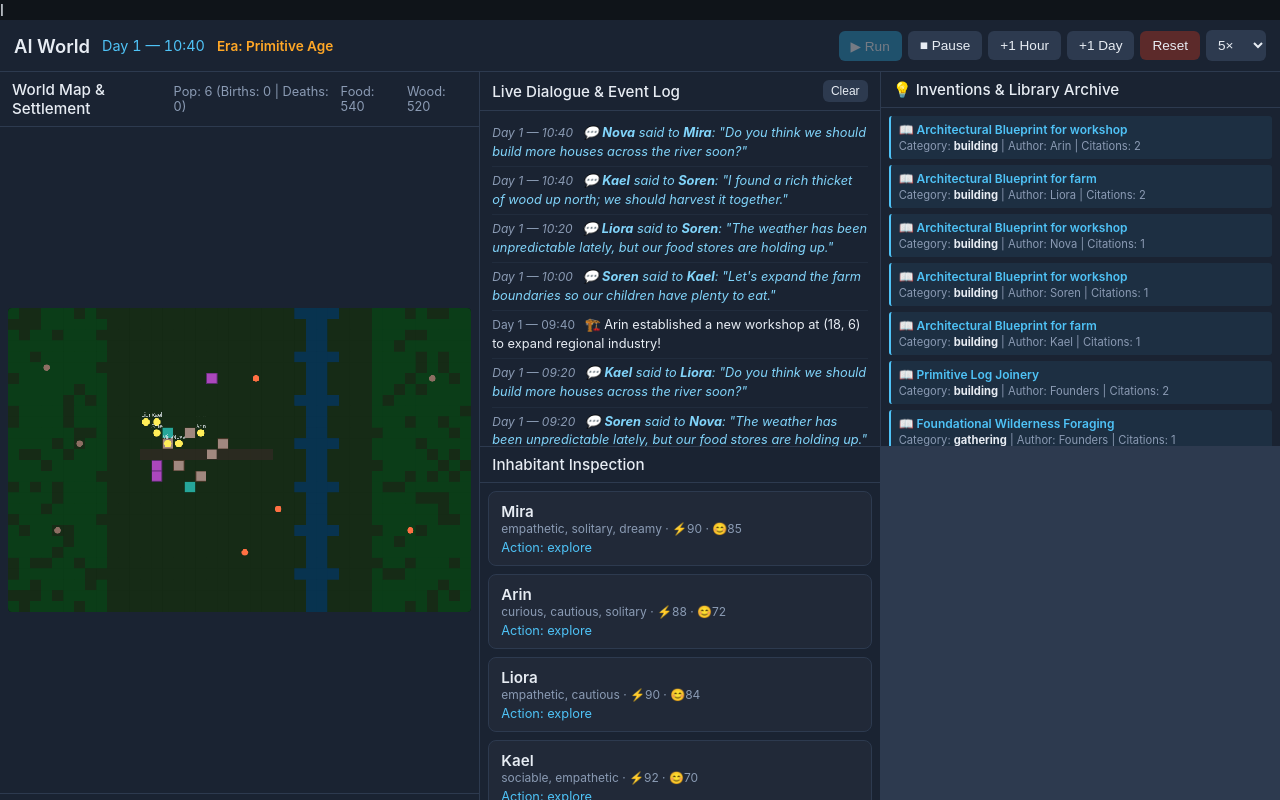
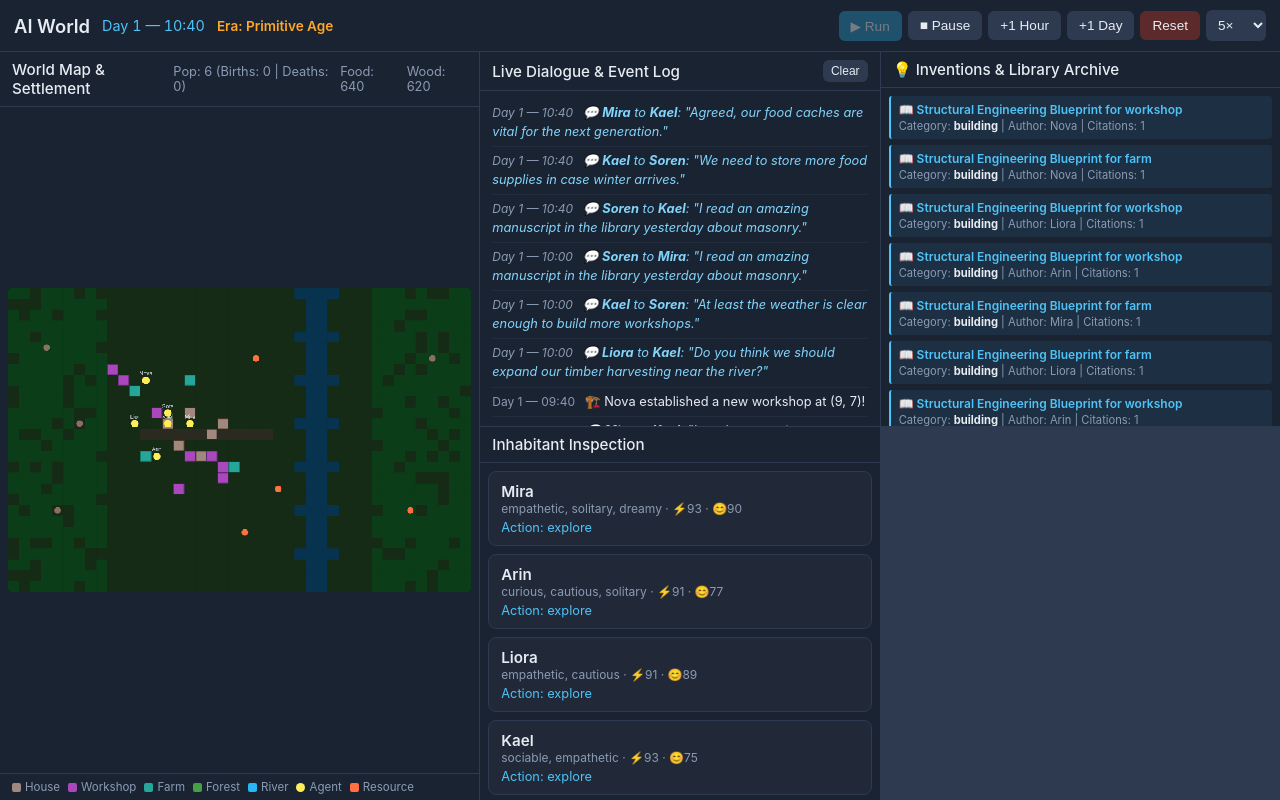
Before and after one commit to a1bybi/ai-world, a plain HTML site: page index.html in a window 1280 px wide. Both pictures are taken after a click on the button "▶ Run". Drawn offline with Linux system fonts and the light colour scheme.

Commit message:
Implement summary modal and adjust agent parameters
Added modal for displaying simulation summary and updated various parameters for agent behavior and resource management.

```diff
--- a/index.html
+++ b/index.html
@@ -1,4 +1,4 @@
-l<!DOCTYPE html>
+<!DOCTYPE html>
 <html lang="en">
 <head>
   <meta charset="UTF-8" />
@@ -27,7 +27,7 @@
 }
 * { box-sizing: border-box; margin: 0; padding: 0; }
 html, body { height: 100%; font-family: -apple-system, BlinkMacSystemFont, "Segoe UI", Roboto, sans-serif; background: var(--bg); color: var(--text); overflow: hidden; }
-#app { display: flex; flex-direction: column; height: 100%; max-width: 1450px; margin: 0 auto; }
+#app { display: flex; flex-direction: column; height: 100%; max-width: 1450px; margin: 0 auto; position: relative; }
 .header { display: flex; flex-wrap: wrap; align-items: center; justify-content: space-between; gap: 8px; padding: 10px 14px; background: var(--panel); border-bottom: 1px solid var(--border); flex-shrink: 0; }
 .header-left { display: flex; align-items: center; gap: 12px; flex-wrap: wrap; }
 .header h1 { font-size: 1.15rem; font-weight: 600; }
@@ -82,6 +82,15 @@
 .entry-title { color: var(--accent); font-weight: 600; }
 .tech-entry .entry-title { color: #ce93d8; }
 .entry-meta { color: var(--muted); font-size: 0.7rem; margin-top: 2px; }
+
+/* Modal Summary Styling */
+.modal-overlay { position: fixed; inset: 0; background: rgba(0,0,0,0.75); display: flex; align-items: center; justify-content: center; z-index: 100; opacity: 0; pointer-events: none; transition: opacity 0.2s ease; }
+.modal-overlay.active { opacity: 1; pointer-events: auto; }
+.modal-box { background: var(--panel); border: 1px solid var(--border); border-radius: 10px; width: 550px; max-width: 90%; max-height: 85%; display: flex; flex-direction: column; overflow: hidden; box-shadow: 0 10px 30px rgba(0,0,0,0.5); }
+.modal-header { padding: 14px 18px; border-bottom: 1px solid var(--border); display: flex; align-items: center; justify-content: space-between; }
+.modal-header h2 { font-size: 1.1rem; color: var(--accent); }
+.modal-body { padding: 18px; overflow-y: auto; font-size: 0.85rem; line-height: 1.6; }
+.modal-footer { padding: 12px 18px; border-top: 1px solid var(--border); display: flex; justify-content: flex-end; }
   </style>
 </head>
 <body>
@@ -149,13 +158,27 @@
       </section>
     </main>
   </div>
+
+  <!-- Summary Modal -->
+  <div id="summary-modal" class="modal-overlay">
+    <div class="modal-box">
+      <div class="modal-header">
+        <h2>📜 Society Chronicle Summary</h2>
+        <button id="btn-close-modal" class="btn small">Close</button>
+      </div>
+      <div id="summary-content" class="modal-body"></div>
+      <div class="modal-footer">
+        <button id="modal-resume-btn" class="btn primary">Resume Simulation</button>
+      </div>
+    </div>
+  </div>
+
   <script>
 const TILE = { GRASS: 0, FOREST: 1, RIVER: 2, HOUSE: 3, PATH: 4, WORKSHOP: 5, FARM: 6 };
 const TILE_COLORS = {
   [TILE.GRASS]: '#162b16', [TILE.FOREST]: '#0b3d18', [TILE.RIVER]: '#08334f',
   [TILE.HOUSE]: '#4a3728', [TILE.PATH]: '#2a2a20', [TILE.WORKSHOP]: '#5b2c6f', [TILE.FARM]: '#117a65'
 };
-// Expanded grid to let civilization grow organically without feeling boxed in
 const MAP_W = 42, MAP_H = 28;
 
 class SocietyEvolution {
@@ -175,7 +198,7 @@
 
   tryProceduralInvent(agent, world) {
     const totalSkill = agent.skills.gathering + agent.skills.building;
-    if (totalSkill < 40 || Math.random() > 0.14) return null;
+    if (totalSkill < 35 || Math.random() > 0.16) return null;
 
     const prefixes = ['Advanced', 'Refined', 'Systematic', 'Experimental', 'Obsidian', 'Acoustic', 'Thermal', 'Kinetic', 'Structural', 'Hydraulic', 'Metallic'];
     const roots = ['Masonry', 'Cultivation', 'Fluid Dynamics', 'Weaving', 'Metallurgy', 'Geometry', 'Fermentation', 'Mechanics', 'Carpentry', 'Toolmaking', 'Pathfinding'];
@@ -185,8 +208,10 @@
 
     if (this.inventions.some(inv => inv.name === name)) return null;
 
-    this.globalMultipliers.gathering += 0.06;
-    this.globalMultipliers.building += 0.06;
+    // Inventions directly upgrade world efficiency multipliers
+    this.globalMultipliers.gathering += 0.08;
+    this.globalMultipliers.building += 0.08;
+    this.globalMultipliers.energyEfficiency += 0.05;
 
     this.inventions.push({ name, discoveredBy: agent.name, day: world.day, tick: world.tick });
     this.updateEra(world);
@@ -198,12 +223,11 @@
     const libCount = this.entries.length;
     const alivePop = world.agents.filter(a => a.alive).length;
 
-    // Organic era threshold checks based on actual societal metrics
-    if ((invCount >= 10 && libCount >= 20 && alivePop >= 12) || world.day >= 30) {
+    if ((invCount >= 8 && libCount >= 15 && alivePop >= 10) || world.day >= 25) {
       this.era = 'Industrial Age';
-    } else if ((invCount >= 5 && libCount >= 10 && alivePop >= 8) || world.day >= 15) {
+    } else if ((invCount >= 4 && libCount >= 8 && alivePop >= 8) || world.day >= 12) {
       this.era = 'Expansion Era';
-    } else if ((invCount >= 2 && libCount >= 4) || world.day >= 7) {
+    } else if ((invCount >= 1 && libCount >= 3) || world.day >= 5) {
       this.era = 'Discovery Age';
     } else {
       this.era = 'Primitive Age';
@@ -215,7 +239,7 @@
     if (entries.length > 0) {
       const target = entries[Math.floor(Math.random() * entries.length)];
       target.citations++;
-      agent.skills[target.category] = Math.min(100, agent.skills[target.category] + target.value);
+      agent.skills[target.category] = Math.min(100, agent.skills[target.category] + target.value * 1.5);
       if (!agent.knowledgeAcquired.includes(target.title)) agent.knowledgeAcquired.push(target.title);
       return target.title;
     }
@@ -230,8 +254,8 @@
     if (y % 4 === 0) { map[y][26] = TILE.RIVER; map[y][29] = TILE.RIVER; }
   }
   for (let y = 0; y < MAP_H; y++) {
-    for (let x = 0; x < 9; x++) { if (Math.random() > 0.22) map[y][x] = TILE.FOREST; }
-    for (let x = MAP_W - 9; x < MAP_W; x++) { if (Math.random() > 0.22) map[y][x] = TILE.FOREST; }
+    for (let x = 0; x < 9; x++) { if (Math.random() > 0.2) map[y][x] = TILE.FOREST; }
+    for (let x = MAP_W - 9; x < MAP_W; x++) { if (Math.random() > 0.2) map[y][x] = TILE.FOREST; }
   }
   [[14, 12], [16, 11], [15, 14], [18, 13], [17, 15], [19, 12]].forEach(([x, y]) => { map[y][x] = TILE.HOUSE; });
   for (let x = 12; x < 24; x++) { map[13][x] = TILE.PATH; }
@@ -240,34 +264,34 @@
 
 function createResourceNodes() {
   return [
-    { id: 'wood_1', type: 'wood', x: 3, y: 5, amount: 120, maxAmount: 120 },
-    { id: 'wood_2', type: 'wood', x: 6, y: 12, amount: 100, maxAmount: 100 },
-    { id: 'wood_3', type: 'wood', x: 4, y: 20, amount: 100, maxAmount: 100 },
-    { id: 'wood_4', type: 'wood', x: MAP_W - 4, y: 6, amount: 120, maxAmount: 120 },
-    { id: 'food_1', type: 'food', x: 22, y: 6, amount: 120, maxAmount: 120 },
-    { id: 'food_2', type: 'food', x: 24, y: 18, amount: 100, maxAmount: 100 },
-    { id: 'food_3', type: 'food', x: 21, y: 22, amount: 100, maxAmount: 100 },
-    { id: 'food_4', type: 'food', x: MAP_W - 6, y: 20, amount: 120, maxAmount: 120 },
+    { id: 'wood_1', type: 'wood', x: 3, y: 5, amount: 140, maxAmount: 140 },
+    { id: 'wood_2', type: 'wood', x: 6, y: 12, amount: 120, maxAmount: 120 },
+    { id: 'wood_3', type: 'wood', x: 4, y: 20, amount: 120, maxAmount: 120 },
+    { id: 'wood_4', type: 'wood', x: MAP_W - 4, y: 6, amount: 140, maxAmount: 140 },
+    { id: 'food_1', type: 'food', x: 22, y: 6, amount: 140, maxAmount: 140 },
+    { id: 'food_2', type: 'food', x: 24, y: 18, amount: 120, maxAmount: 120 },
+    { id: 'food_3', type: 'food', x: 21, y: 22, amount: 120, maxAmount: 120 },
+    { id: 'food_4', type: 'food', x: MAP_W - 6, y: 20, amount: 140, maxAmount: 140 },
   ];
 }
 
 function createBuildings() {
   return [
-    { id: 'house_1', type: 'house', x: 14, y: 12, capacity: 5, residents: 0, level: 1 },
-    { id: 'house_2', type: 'house', x: 16, y: 11, capacity: 5, residents: 0, level: 1 },
-    { id: 'house_3', type: 'house', x: 15, y: 14, capacity: 5, residents: 0, level: 1 },
-    { id: 'house_4', type: 'house', x: 18, y: 13, capacity: 5, residents: 0, level: 1 },
-    { id: 'house_5', type: 'house', x: 17, y: 15, capacity: 5, residents: 0, level: 1 },
-    { id: 'house_6', type: 'house', x: 19, y: 12, capacity: 5, residents: 0, level: 1 },
+    { id: 'house_1', type: 'house', x: 14, y: 12, capacity: 6, residents: 0, level: 1 },
+    { id: 'house_2', type: 'house', x: 16, y: 11, capacity: 6, residents: 0, level: 1 },
+    { id: 'house_3', type: 'house', x: 15, y: 14, capacity: 6, residents: 0, level: 1 },
+    { id: 'house_4', type: 'house', x: 18, y: 13, capacity: 6, residents: 0, level: 1 },
+    { id: 'house_5', type: 'house', x: 17, y: 15, capacity: 6, residents: 0, level: 1 },
+    { id: 'house_6', type: 'house', x: 19, y: 12, capacity: 6, residents: 0, level: 1 },
   ];
 }
 
 function createWorld() {
   const evolution = new SocietyEvolution();
   const w = {
-    version: 6, day: 1, hour: 6, minute: 0, weather: 'clear',
+    version: 7, day: 1, hour: 6, minute: 0, weather: 'clear',
     map: createMap(), resources: createResourceNodes(), buildings: createBuildings(),
-    global: { food: 100, wood: 80 }, agents: [], events: [], tick: 0, births: 0, deaths: 0,
+    global: { food: 120, wood: 100 }, agents: [], events: [], tick: 0, births: 0, deaths: 0,
     evolution
   };
   evolution.addKnowledge('Foundational Wilderness Foraging', 'gathering', 4, 'Founders', w);
@@ -289,8 +313,10 @@
   }
   w.tick += mins;
 
-  if (w.tick % 120 === 0) {
-    w.resources.forEach(r => { if (r.amount < r.maxAmount) r.amount = Math.min(r.maxAmount, r.amount + 12); });
+  // Resource regeneration scales with global multi-pliers
+  if (w.tick % 100 === 0) {
+    const regenBonus = Math.floor(w.evolution.globalMultipliers.gathering * 15);
+    w.resources.forEach(r => { if (r.amount < r.maxAmount) r.amount = Math.min(r.maxAmount, r.amount + regenBonus); });
   }
 }
 
@@ -338,13 +364,13 @@
   const traits = [...PERSONALITY_TRAITS].sort(() => Math.random() - 0.5).slice(0, 2 + Math.floor(Math.random() * 2));
   return {
     id, name, x, y, age: 0, parentIds, alive: true,
-    energy: 90 + Math.floor(Math.random() * 10),
-    mood: 70 + Math.floor(Math.random() * 20),
-    traits, shortTerm: [], relationships: {},
-    inventory: { food: 15, wood: 8 },
+    energy: 95 + Math.floor(Math.random() * 5),
+    mood: 75 + Math.floor(Math.random() * 20),
+    traits, shortTerm: [], relationships: {}, lastSpokenTopic: null,
+    inventory: { food: 20, wood: 10 },
     intention: 'explore', currentAction: null, homeId: null,
     skills: { gathering: 25 + Math.random() * 20, building: 20 + Math.random() * 20 },
-    foodCached: 0, reproductiveUrge: 10 + Math.random() * 15, partner: null, knowledgeAcquired: [], lastReproduction: -300
+    foodCached: 0, reproductiveUrge: 5 + Math.random() * 15, partner: null, knowledgeAcquired: [], lastReproduction: -200
   };
 }
 
@@ -372,17 +398,17 @@
   const nearby = world.agents.filter(a => a.alive && a.id !== agent.id && dist(agent, a) <= 2);
 
   agent.age += 1;
-  // Adjusted threshold so population naturally grows past 9 and scales with available food/housing
-  if (agent.age > 25) agent.reproductiveUrge = Math.min(100, agent.reproductiveUrge + 1.2);
+  // Dynamic reproductive urge scaling to ensure continuous multi-generational growth
+  if (agent.age > 20) agent.reproductiveUrge = Math.min(100, agent.reproductiveUrge + 1.5);
 
-  if (Math.random() < 0.18 && agent.age % 12 === 0) {
+  if (Math.random() < 0.2 && agent.age % 10 === 0) {
     const learned = world.evolution.learnFromLibrary(agent);
     if (learned) {
       addShortMemory(agent, `Studied library text: ${learned}`);
     }
     const newTech = world.evolution.tryProceduralInvent(agent, world);
     if (newTech) {
-      logEvent(world, `⚡ BREAKTHROUGH! ${agent.name} procedurally discovered "${newTech}", lifting society toward the ${world.evolution.era}!`, true, false, [agent.id]);
+      logEvent(world, `⚡ BREAKTHROUGH! ${agent.name} procedurally discovered "${newTech}", advancing society to the ${world.evolution.era}!`, true, false, [agent.id]);
     }
   }
 
@@ -390,17 +416,17 @@
 
   if (hungry || veryHungry) {
     const foodNode = findNearestResource(world, agent, 'food');
-    if (foodNode && dist(agent, foodNode) <= 18) {
+    if (foodNode && dist(agent, foodNode) <= 20) {
       if (dist(agent, foodNode) === 0) return { intention: 'gather_food', action: 'gather', target: { id: foodNode.id } };
       return { intention: 'gather_food', action: 'move', target: { x: foodNode.x, y: foodNode.y } };
     }
   }
 
-  // Expanded building construction logic: allows spreading out workshops and farms across empty land
-  if (agent.inventory.wood >= 5 && agent.skills.building >= 22 && Math.random() < 0.3) {
+  // Expanded building construction: allows spreading out workshops and farms across empty land
+  if (agent.inventory.wood >= 4 && agent.skills.building >= 20 && Math.random() < 0.35) {
     const buildType = Math.random() < 0.5 ? 'workshop' : 'farm';
-    const offsetX = (Math.random() > 0.5 ? 1 : -1) * (1 + Math.floor(Math.random() * 3));
-    const offsetY = (Math.random() > 0.5 ? 1 : -1) * (1 + Math.floor(Math.random() * 3));
+    const offsetX = (Math.random() > 0.5 ? 1 : -1) * (1 + Math.floor(Math.random() * 4));
+    const offsetY = (Math.random() > 0.5 ? 1 : -1) * (1 + Math.floor(Math.random() * 4));
     const targetX = Math.max(2, Math.min(MAP_W - 3, agent.x + offsetX));
     const targetY = Math.max(2, Math.min(MAP_H - 3, agent.y + offsetY));
 
@@ -417,10 +443,10 @@
     }
   }
 
-  // Allow reproduction if food buffers and housing capacity support expansion
+  // Allow reproduction if food reserves and housing capacity permit
   const availableHousing = world.buildings.filter(b => b.type === 'house' && b.residents < b.capacity).length;
-  if (agent.reproductiveUrge > 50 && !agent.partner && nearby.length > 0 && availableHousing > 0 && world.tick - agent.lastReproduction > 150) {
-    const potential = nearby.find(a => getRelScore(agent, a.id) > 3 && !a.partner);
+  if (agent.reproductiveUrge > 45 && !agent.partner && nearby.length > 0 && availableHousing > 0 && world.tick - agent.lastReproduction > 120) {
+    const potential = nearby.find(a => getRelScore(agent, a.id) > 2 && !a.partner);
     if (potential) return { intention: 'reproduce', action: 'mate', target: { id: potential.id } };
   }
 
@@ -432,7 +458,7 @@
     }
   }
 
-  if (nearby.length && Math.random() < 0.4) {
+  if (nearby.length && Math.random() < 0.45) {
     const other = nearby[Math.floor(Math.random() * nearby.length)];
     return { intention: 'socialize', action: 'talk', target: { id: other.id } };
   }
@@ -448,7 +474,7 @@
 
   world.agents.forEach(agent => {
     if (!agent.alive) return;
-    let drain = night ? 0.5 : 0.3;
+    let drain = (night ? 0.45 : 0.28) / world.evolution.globalMultipliers.energyEfficiency;
     agent.energy = Math.max(0, agent.energy - drain);
     if (agent.energy <= 0) {
       agent.alive = false;
@@ -470,50 +496,60 @@
     if (!target) return;
     agent.x += Math.sign(target.x - agent.x);
     agent.y += Math.sign(target.y - agent.y);
-    agent.energy -= 0.35;
+    agent.energy -= 0.3;
   } else if (action === 'gather') {
     const node = world.resources.find(r => r.id === target.id);
     if (node && node.amount > 0 && dist(agent, node) === 0) {
-      const take = Math.min(Math.floor(4 * (agent.skills.gathering / 40) * world.evolution.globalMultipliers.gathering), node.amount);
+      const take = Math.min(Math.floor(5 * (agent.skills.gathering / 35) * world.evolution.globalMultipliers.gathering), node.amount);
       node.amount -= take;
       agent.inventory[node.type] += take;
-      agent.skills.gathering = Math.min(100, agent.skills.gathering + 0.6);
+      agent.skills.gathering = Math.min(100, agent.skills.gathering + 0.8);
 
-      if (Math.random() < 0.22) {
-        const title = node.type === 'food' ? `Botanical Survey on Local Vegetation (${agent.name})` : `Timber Yield Analysis (${agent.name})`;
+      if (Math.random() < 0.25) {
+        const title = node.type === 'food' ? `Advanced Botanical Survey (${agent.name})` : `Optimized Timber Extraction (${agent.name})`;
         world.evolution.addKnowledge(title, node.type === 'food' ? 'gathering' : 'building', 3, agent.name, world);
       }
     }
   } else if (action === 'eat') {
-    if (agent.inventory.food > 0) { agent.inventory.food -= 1; agent.energy = Math.min(100, agent.energy + 50); }
+    if (agent.inventory.food > 0) { agent.inventory.food -= 1; agent.energy = Math.min(100, agent.energy + 55); }
   } else if (action === 'rest') {
-    agent.energy = Math.min(100, agent.energy + (isNight(world) ? 22 : 14));
+    agent.energy = Math.min(100, agent.energy + (isNight(world) ? 25 : 15));
   } else if (action === 'construct') {
-    if (agent.inventory.wood >= 5) {
-      agent.inventory.wood -= 5;
+    if (agent.inventory.wood >= 4) {
+      agent.inventory.wood -= 4;
       const tileType = target.type === 'workshop' ? TILE.WORKSHOP : TILE.FARM;
       world.map[target.y][target.x] = tileType;
-      world.buildings.push({ id: `${target.type}_${world.buildings.length}`, type: target.type, x: target.x, y: target.y, capacity: 4, residents: 0, level: 1 });
-      logEvent(world, `🏗️ ${agent.name} established a new ${target.type} at (${target.x}, ${target.y}) to expand regional industry!`, true, false, [agent.id]);
-      world.evolution.addKnowledge(`Architectural Blueprint for ${target.type}`, 'building', 4, agent.name, world);
+      world.buildings.push({ id: `${target.type}_${world.buildings.length}`, type: target.type, x: target.x, y: target.y, capacity: 5, residents: 0, level: 1 });
+      logEvent(world, `🏗️ ${agent.name} established a new ${target.type} at (${target.x}, ${target.y})!`, true, false, [agent.id]);
+      world.evolution.addKnowledge(`Structural Engineering Blueprint for ${target.type}`, 'building', 4, agent.name, world);
     }
   } else if (action === 'talk') {
     const other = world.agents.find(a => a.alive && a.id === target.id);
     if (other && dist(agent, other) <= 2) {
-      adjustRelationship(agent, other.id, 5, 'Friendly dialogue', world.tick);
-      adjustRelationship(other, agent.id, 5, 'Friendly dialogue', world.tick);
+      adjustRelationship(agent, other.id, 6, 'Meaningful conversation', world.tick);
+      adjustRelationship(other, agent.id, 6, 'Meaningful conversation', world.tick);
 
-      // Detailed conversational speech outputs visible to the observer in real-time
-      const dialogues = [
-        `"Do you think we should build more houses across the river soon?"`,
-        `"I found a rich thicket of wood up north; we should harvest it together."`,
-        `"The weather has been unpredictable lately, but our food stores are holding up."`,
-        `"Have you studied any new library manuscripts about stonework?"`,
-        `"Let's expand the farm boundaries so our children have plenty to eat."`,
-        `"I remember when we first settled this valley with just a few founders."`
-      ];
-      const spokenLine = dialogues[Math.floor(Math.random() * dialogues.length)];
-      logEvent(world, `💬 <strong>${agent.name}</strong> said to <strong>${other.name}</strong>: ${spokenLine}`, false, true, [agent.id, other.id]);
+      // Contextual dialogue tree: if partner spoke about something specific, reply accordingly
+      let spokenLine = '';
+      if (other.lastSpokenTopic === 'timber') {
+        spokenLine = `"Indeed, let's harvest that timber grove before sunset."`;
+      } else if (other.lastSpokenTopic === 'food') {
+        spokenLine = `"Agreed, our food caches are vital for the next generation."`;
+      } else if (other.lastSpokenTopic === 'weather') {
+        spokenLine = `"At least the weather is clear enough to build more workshops."`;
+      } else {
+        const topics = [
+          { key: 'timber', text: `"Do you think we should expand our timber harvesting near the river?"` },
+          { key: 'food', text: `"We need to store more food supplies in case winter arrives."` },
+          { key: 'weather', text: `"Have you noticed how the weather shifts between seasons?"` },
+          { key: 'library', text: `"I read an amazing manuscript in the library yesterday about masonry."` }
+        ];
+        const chosen = topics[Math.floor(Math.random() * topics.length)];
+        agent.lastSpokenTopic = chosen.key;
+        spokenLine = chosen.text;
+      }
+
+      logEvent(world, `💬 <strong>${agent.name}</strong> to <strong>${other.name}</strong>: ${spokenLine}`, false, true, [agent.id, other.id]);
     }
   } else if (action === 'mate') {
     const other = world.agents.find(a => a.alive && a.id === target.id);
@@ -522,11 +558,11 @@
       agent.reproductiveUrge = 0; other.reproductiveUrge = 0;
       agent.lastReproduction = world.tick; other.lastReproduction = world.tick;
       const childName = NAMES.find(n => !world.agents.some(a => a.name === n));
-      if (childName && world.agents.filter(a => a.alive).length < 80) {
+      if (childName && world.agents.filter(a => a.alive).length < 100) {
         const child = createAgent(`agent_${world.agents.length + 1}`, childName, agent.x, agent.y, [agent.id, other.id]);
         world.agents.push(child);
         world.births++;
-        logEvent(world, `👶 Population growth! ${agent.name} and ${other.name} welcomed newborn ${childName} into the settlement.`, true, false, [agent.id, other.id]);
+        logEvent(world, `👶 Population growth! ${agent.name} and ${other.name} welcomed newborn ${childName}.`, true, false, [agent.id, other.id]);
       }
     }
   } else if (action === 'claim_house') {
@@ -558,9 +594,56 @@
   document.getElementById('btn-clear-log').onclick = () => { world.events = []; renderEventLog(world); };
   document.getElementById('btn-hour').onclick = () => { simulationStep(world, 60); renderAll(world); };
   document.getElementById('btn-day').onclick = () => { simulationStep(world, 1440); renderAll(world); };
-  document.getElementById('btn-run').onclick = () => { running = true; document.getElementById('btn-run').disabled = true; document.getElementById('btn-pause').disabled = false; };
-  document.getElementById('btn-pause').onclick = () => { running = false; document.getElementById('btn-run').disabled = false; document.getElementById('btn-pause').disabled = true; };
-  document.getElementById('btn-reset').onclick = () => { running = false; world = createWorld(); world.agents = createInitialAgents(); document.getElementById('btn-run').disabled = false; document.getElementById('btn-pause').disabled = true; renderAll(world); };
+
+  document.getElementById('btn-run').onclick = () => {
+    running = true;
+    document.getElementById('btn-run').disabled = true;
+    document.getElementById('btn-pause').disabled = false;
+    document.getElementById('summary-modal').classList.remove('active');
+  };
+
+  document.getElementById('btn-pause').onclick = () => {
+    running = false;
+    document.getElementById('btn-run').disabled = false;
+    document.getElementById('btn-pause').disabled = true;
+    showSummaryModal();
+  };
+
+  document.getElementById('btn-close-modal').onclick = () => {
+    document.getElementById('summary-modal').classList.remove('active');
+  };
+  document.getElementById('modal-resume-btn').onclick = () => {
+    document.getElementById('summary-modal').classList.remove('active');
+    running = true;
+    document.getElementById('btn-run').disabled = true;
+    document.getElementById('btn-pause').disabled = false;
+  };
+
+  document.getElementById('btn-reset').onclick = () => {
+    running = false;
+    world = createWorld();
+    world.agents = createInitialAgents();
+    document.getElementById('btn-run').disabled = false;
+    document.getElementById('btn-pause').disabled = true;
+    document.getElementById('summary-modal').classList.remove('active');
+    renderAll(world);
+  };
+}
+
+function showSummaryModal() {
+  const alivePop = world.agents.filter(a => a.alive).length;
+  const content = `
+    <p><strong>Current Era:</strong> ${world.evolution.era}</p>
+    <p><strong>Elapsed Time:</strong> Day ${world.day} (${world.hour}:00)</p>
+    <p><strong>Population Status:</strong> ${alivePop} living inhabitants (${world.births} births, ${world.deaths} deaths)</p>
+    <p><strong>Total Inventions Discovered:</strong> ${world.evolution.inventions.length}</p>
+    <ul>
+      ${world.evolution.inventions.map(i => `<li>${i.name} (Discovered by ${i.discoveredBy} on Day ${i.day})</li>`).join('') || '<li>No major inventions yet.</li>'}
+    </ul>
+    <p style="margin-top:10px;"><strong>Library Archive Manuscripts:</strong> ${world.evolution.entries.length} stored documents.</p>
+  `;
+  document.getElementById('summary-content').innerHTML = content;
+  document.getElementById('summary-modal').classList.add('active');
 }
 
 function renderAll(w) {
```
